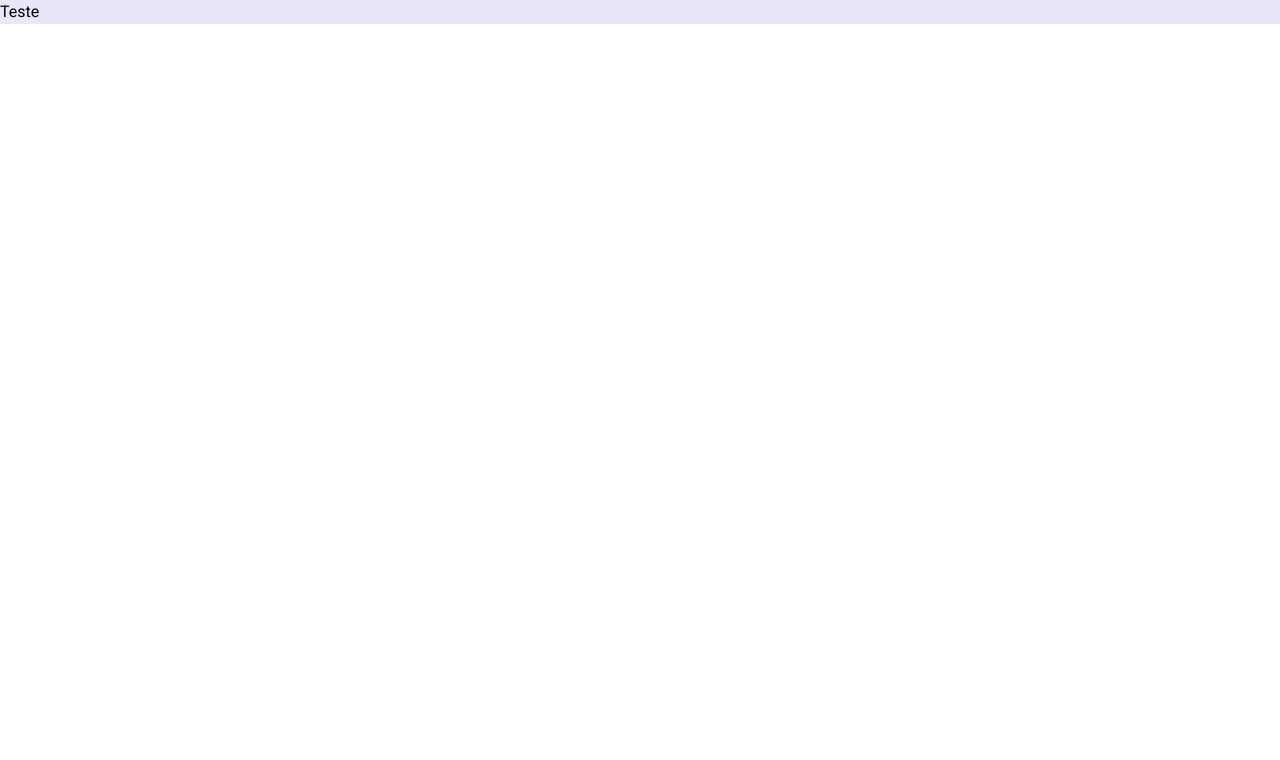
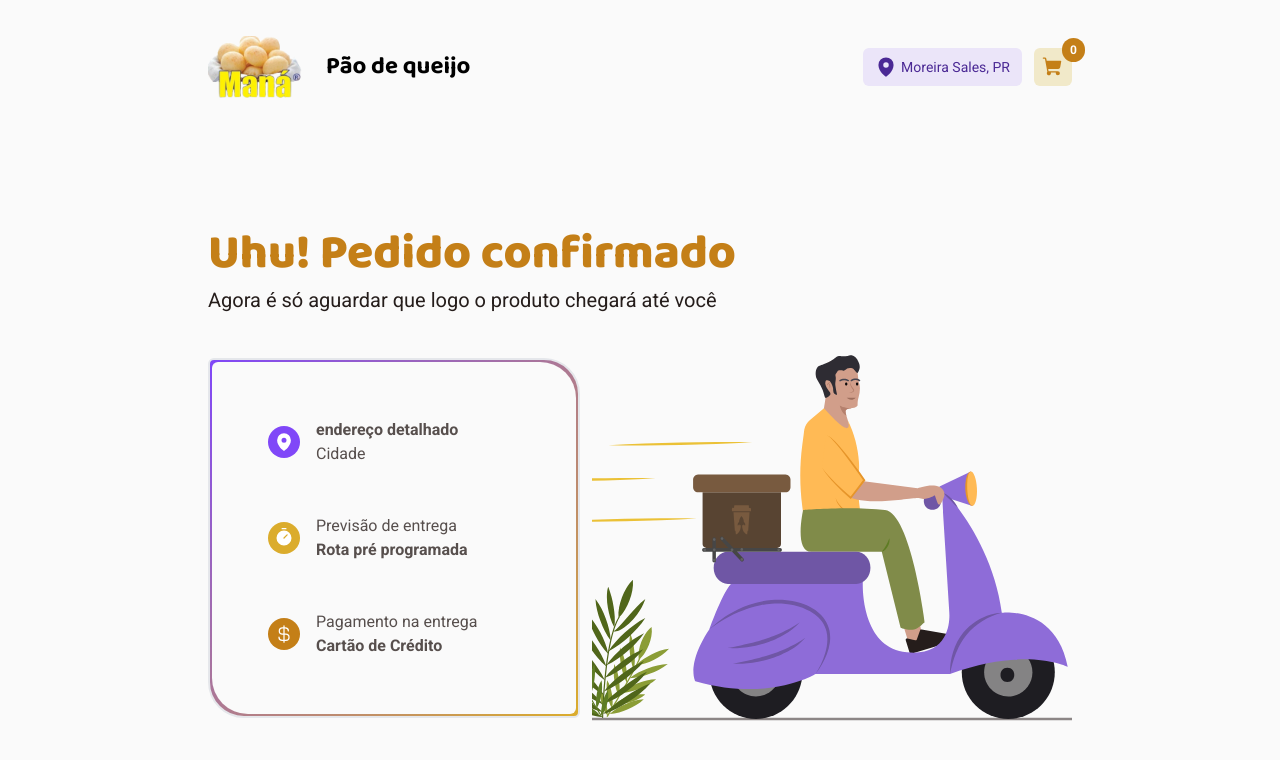
Before and after one commit to giovaniocan/pq-mana, a Next.js app: page /success in a window 1280 px wide. Shown: the top 760 px of the page. Built offline with nearby package versions, Linux system fonts and the light colour scheme.

Commit message:
✅:success page  was done

```diff
--- a/src/pages/success/index.tsx
+++ b/src/pages/success/index.tsx
@@ -1,10 +1,89 @@
+import { Header } from '@/components/Header'
+
+import image from '../../../public/successSVG.svg'
+
+import Image from 'next/image'
+import { baloo800 } from '../../styles/fonts'
+import { CurrencyDollar, MapPin, Timer } from 'phosphor-react'
+
 export default function Success() {
   return (
-    <div
-      className="bg-purple-light font-light
-  "
-    >
-      Teste
-    </div>
+    <main className="bg-background h-screen lg:px-36 flex flex-col gap-6 md:gap-16">
+      <Header />
+      <main className="mt-8 px-16">
+        <div className="flex flex-col gap-2">
+          <h1
+            className={`${baloo800.className} text-3xl md:text-5xl text-yellow-dark`}
+          >
+            Uhu! Pedido confirmado
+          </h1>
+          <h4 className="text-xl text-base-subtitle">
+            Agora é só aguardar que logo o produto chegará até você
+          </h4>
+        </div>
+
+        <div className="flex justify-between mt-6 gap-3 items-center ">
+          <div className="w-1/2 p-[2px] bg-gradient-to-br from-[#8047f8] to-[#dbac2c] border-2  rounded-tl-md rounded-tr-[36px] rounded-br-md rounded-bl-[36px] border-gradientee rounded-[6px 36px]">
+            <div className="bg-background  flex flex-col gap-12 pl-14 py-14 rounded-tl-md rounded-tr-[36px] rounded-br-md rounded-bl-[36px] rounded-[6px 36px]">
+              <div className="flex gap-4 items-center">
+                <div
+                  className={`bg-purple rounded-full justify-center items-center p-[6px]`}
+                >
+                  <MapPin size={20} weight="fill" color="#fff" />
+                </div>
+                <div className="flex flex-col">
+                  <span className="text-base-text font-bold text-base">
+                    endereço detalhado
+                  </span>
+                  <span className="text-base-text font-normal text-base">
+                    Cidade
+                  </span>
+                </div>
+              </div>
+              <div className="flex gap-4 items-center">
+                <div
+                  className={`bg-yellow rounded-full justify-center items-center p-[6px]`}
+                >
+                  <Timer size={20} weight="fill" color="#fff" />
+                </div>
+                <div className="flex flex-col">
+                  <span className="text-base-text text-base">
+                    Previsão de entrega
+                  </span>
+                  <span className="text-base-text font-bold  text-base">
+                    Rota pré programada
+                  </span>
+                </div>
+              </div>
+              <div className="flex gap-4 items-center">
+                <div
+                  className={`bg-yellow-dark rounded-full justify-center items-center p-[6px]`}
+                >
+                  <CurrencyDollar size={20} weight="fill" color="#fff" />
+                </div>
+                <div className="flex flex-col">
+                  <span className="text-base-text font-normal text-base">
+                    Pagamento na entrega
+                  </span>
+                  <span className="text-base-text font-bold text-base">
+                    Cartão de Crédito
+                  </span>
+                </div>
+              </div>
+            </div>
+          </div>
+
+          <div className="relative w-60 h-56 md:w-[35rem] md:h-[25rem]">
+            <Image
+              src={image}
+              alt="Pão de Queijo"
+              fill
+              quality={100}
+              className="object-cover rounded-lg"
+            />
+          </div>
+        </div>
+      </main>
+    </main>
   )
 }
--- a/tailwind.config.ts
+++ b/tailwind.config.ts
@@ -8,10 +8,15 @@ const config: Config = {
   ],
   theme: {
     extend: {
+      borderColor: {
+        gradientee: 'linear-gradient(180deg, #8047f8 0%, #dbac2c 100%)',
+      },
       colors: {
         'yellow-dark': '#C47F17',
         yellow: '#DBAC2C',
         'yellow-light': '#F1E9C9',
+
+        gradienti: 'linear-gradient(to right, #8047f8, #dbac2c)',
 
         'purple-dark': '#4B2995',
         purple: '#8047F8',
@@ -24,7 +29,7 @@ const config: Config = {
         'base-text': '#574F4D',
         'base-hover': '#D7D5D5',
         'base-button': '#E6E5E5',
-        'base-inpunt': '#EDEDED',
+        'base-input': '#EDEDED', // Corrigi o nome aqui para 'base-input'
 
         background: '#FAFAFA',
         white: '#FFFFFF',
@@ -33,4 +38,5 @@ const config: Config = {
   },
   plugins: [],
 }
+
 export default config
```
Also changed, not shown: public/successSVG.svg (added).
